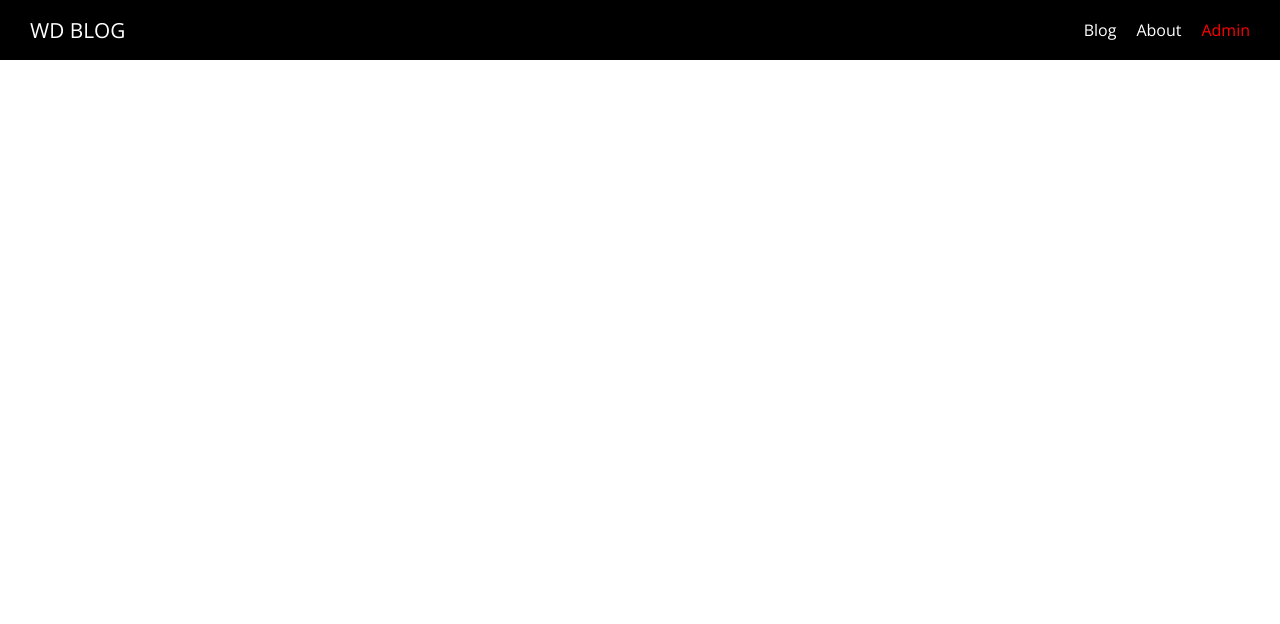
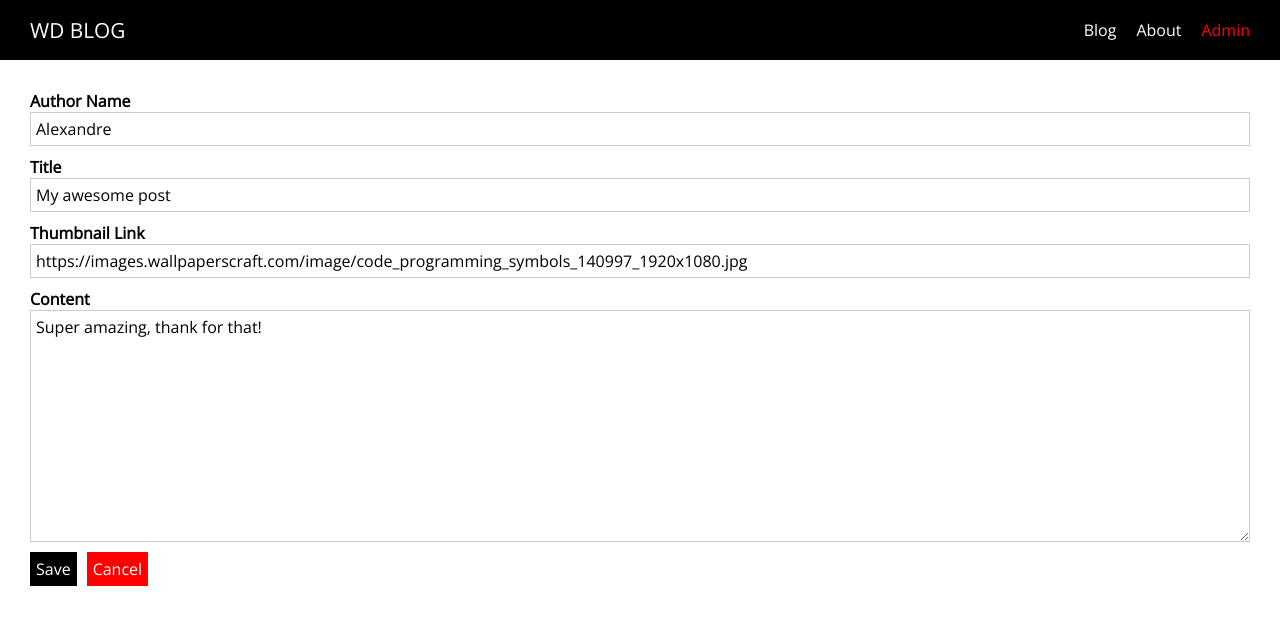
Before and after one commit to assoares383/nuxtjs-blog, a Nuxt app: page /admin/1 in a window 1280 px wide. Shown: the top 624 px of the page. Built offline with nearby package versions, Linux system fonts and the light colour scheme.

Commit message:
preparing the backend

```diff
--- /dev/null
+++ b/components/Admin/AdminPostForm.vue
@@ -0,0 +1,64 @@
+<template>
+  <form @submit.prevent="onSave">
+    <AppControlInput v-model="editedPost.author">Author Name</AppControlInput>
+    <AppControlInput v-model="editedPost.title">Title</AppControlInput>
+    <AppControlInput v-model="editedPost.thumbnailLink">Thumbnail Link</AppControlInput>
+    <AppControlInput
+      control-type="textarea"
+      v-model="editedPost.content">Content</AppControlInput>
+    <AppButton type="submit">Save</AppButton>
+    <AppButton
+      type="button"
+      style="margin-left: 10px"
+      btn-style="cancel"
+      @click="onCancel">Cancel</AppButton>
+  </form>
+</template>
+
+<script>
+import AppButton from '@/components/FormElements/AppButton.vue';
+import AppControlInput from '@/components/FormElements/AppControlInput.vue';
+
+export default {
+  components: {
+    AppButton,
+    AppControlInput
+  },
+  props: {
+    post: {
+      type: Object,
+      required: false
+    }
+  },
+  data() {
+    return {
+      editedPost: this.post
+      ? { ...this.post }
+      : {
+        author: '',
+        title: '',
+        thumbnailLink: '',
+        content: ''
+      }
+    }
+  },
+  methods: {
+    onSave() {
+      console.log(this.editedPost);
+    },
+    onCancel() {
+      // Navigate back
+      this.$router.push('/admin');
+    }
+  }
+}
+</script>
+
+<style scoped>
+.new-post-form {
+  padding: 0 20px;
+}
+.new-post-form form {
+  margin: 0 10px;
+}
+</style>
--- a/components/Posts/PostList.vue
+++ b/components/Posts/PostList.vue
@@ -2,24 +2,28 @@
   <section class="post-list">
       <PostPreview
         id="1"
+        :is-admin="isAdmin"
         thumbnail="https://images.wallpaperscraft.com/image/code_programming_symbols_140997_1920x1080.jpg"
         title="Hello There!"
         previewText="This my first post"
       />
       <PostPreview
         id="2"
+        :is-admin="isAdmin"
         thumbnail="https://images.wallpaperscraft.com/image/code_programming_symbols_140997_1920x1080.jpg"
         title="Hello There!"
         previewText="This my first post"
       />
       <PostPreview
         id="3"
+        :is-admin="isAdmin"
         thumbnail="https://images.wallpaperscraft.com/image/code_programming_symbols_140997_1920x1080.jpg"
         title="Hello There!"
         previewText="This my first post"
       />
       <PostPreview
         id="4"
+        :is-admin="isAdmin"
         thumbnail="https://images.wallpaperscraft.com/image/code_programming_symbols_140997_1920x1080.jpg"
         title="Hello There!"
         previewText="This my first post"
@@ -33,6 +37,12 @@
 export default {
   components: {
     PostPreview
+  },
+  props: {
+    isAdmin: {
+      type: Boolean,
+      default: false
+    }
   }
 }
 </script>
--- a/components/Posts/PostPreview.vue
+++ b/components/Posts/PostPreview.vue
@@ -1,5 +1,5 @@
 <template>
-  <nuxt-link :to="`/posts/${id}`">
+  <nuxt-link :to="postLink">
     <article class="post-preview">
       <div class="post-thumbnail"
         :style="{backgroundImage: `url('${thumbnail}')`}">
@@ -20,6 +20,10 @@
       type: String,
       required: true
     },
+    isAdmin: {
+      type: Boolean,
+      require: true
+    },
     title: {
       type: String,
       required: true
@@ -31,6 +35,11 @@
     thumbnail: {
       type: String,
       required: true
+    }
+  },
+  computed: {
+    postLink() {
+      return this.isAdmin ? '/admin/' + this.id : '/posts/' + this.id
     }
   }
 }
--- a/pages/admin/_postId/index.vue
+++ b/pages/admin/_postId/index.vue
@@ -0,0 +1,37 @@
+<template>
+  <div class="admin-post-page">
+    <section class="update-form">
+      <AdminPostForm :post="loadedPost"/>
+    </section>
+  </div>
+</template>
+
+<script>
+import AdminPostForm from '@/components/Admin/AdminPostForm';
+
+export default {
+  components: {
+    AdminPostForm
+  },
+  data() {
+    return {
+      loadedPost: {
+        author: 'Alexandre',
+        title: 'My awesome post',
+        content: 'Super amazing, thank for that!',
+        thumbnailLink: 'https://images.wallpaperscraft.com/image/code_programming_symbols_140997_1920x1080.jpg',
+      }
+    }
+  },
+}
+</script>
+
+<style scoped>
+  .update-form {
+    padding: 20px;
+  }
+
+  .update-form form {
+    margin: 0 10px;
+  }
+</style>
--- a/pages/admin/index.vue
+++ b/pages/admin/index.vue
@@ -5,7 +5,7 @@
     </section>
     <section class="existing-posts">
       <h1>Existing Posts</h1>
-      <PostList />
+      <PostList isAdmin />
     </section>
   </div>
 </template>
--- a/pages/admin/new-post/index.vue
+++ b/pages/admin/new-post/index.vue
@@ -1,51 +1,17 @@
 <template>
   <div class="admin-new-post-page">
     <section class="new-post-form">
-      <form @submit.prevent="onSave">
-        <AppControlInput v-model="editedPost.author">Author Name</AppControlInput>
-        <AppControlInput v-model="editedPost.title">Title</AppControlInput>
-        <AppControlInput v-model="editedPost.thumbnailLink">Thumbnail Link</AppControlInput>
-        <AppControlInput
-          control-type="textarea"
-          v-model="editedPost.content">Content</AppControlInput>
-        <AppButton type="submit">Save</AppButton>
-        <AppButton
-          type="button"
-          style="margin-left: 10px"
-          btn-style="cancel"
-          @click="onCancel">Cancel</AppButton>
-      </form>
+      <AdminPostForm />
     </section>
   </div>
 </template>
 
 <script>
-import AppButton from '@/components/FormElements/AppButton.vue';
-import AppControlInput from '@/components/FormElements/AppControlInput.vue';
+import AdminPostForm from '@/components/Admin/AdminPostForm';
 
 export default {
   components: {
-    AppButton,
-    AppControlInput
-  },
-  data() {
-    return {
-      editedPost: {
-        author: '',
-        title: '',
-        thumbnailLink: '',
-        content: ''
-      }
-    }
-  },
-  methods: {
-    onSave() {
-      console.log(this.editedPost);
-    },
-    onCancel() {
-      // Navigate back
-      this.$router.push('/admin');
-    }
+    AdminPostForm
   }
 }
 </script>
```
